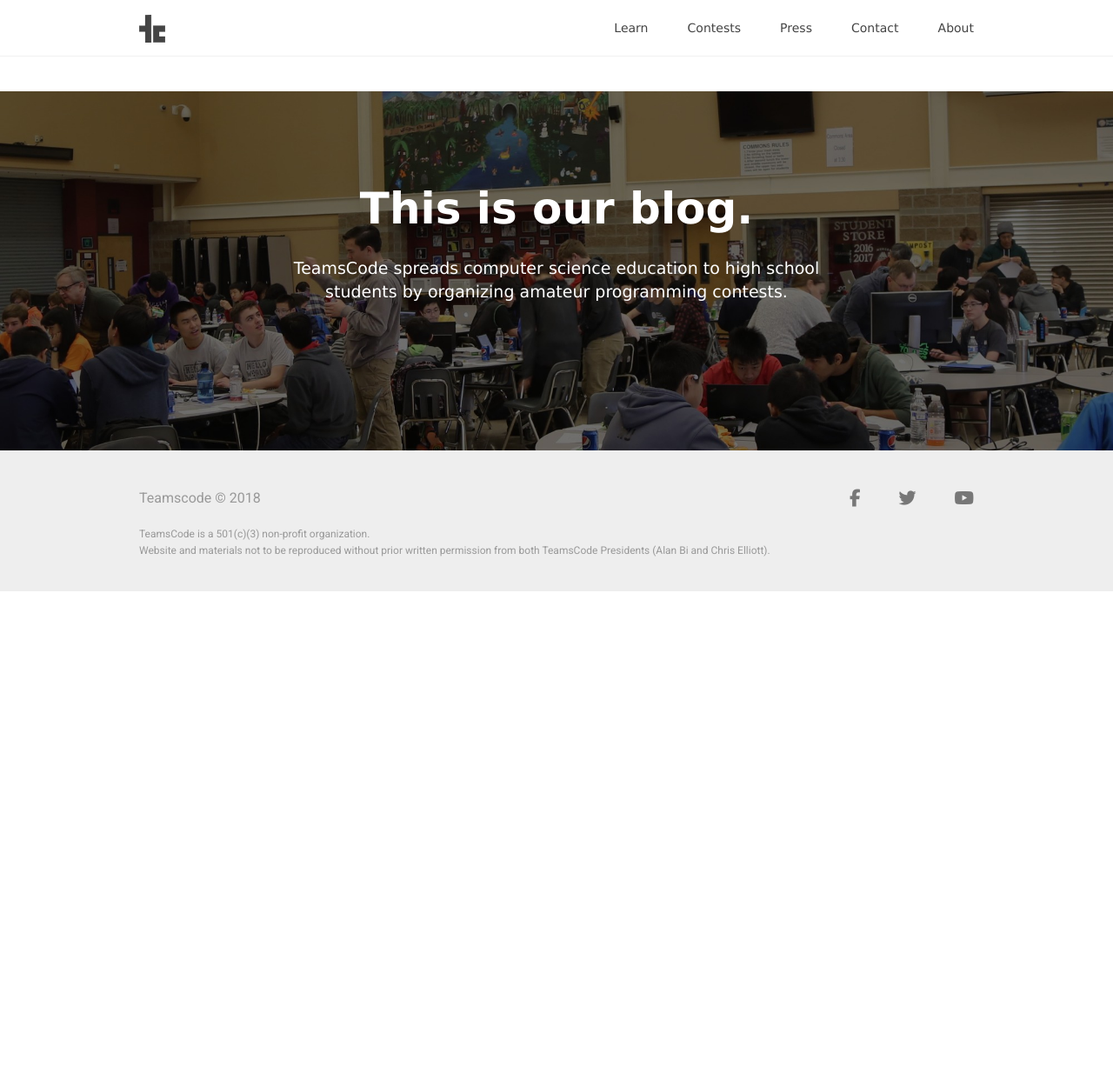
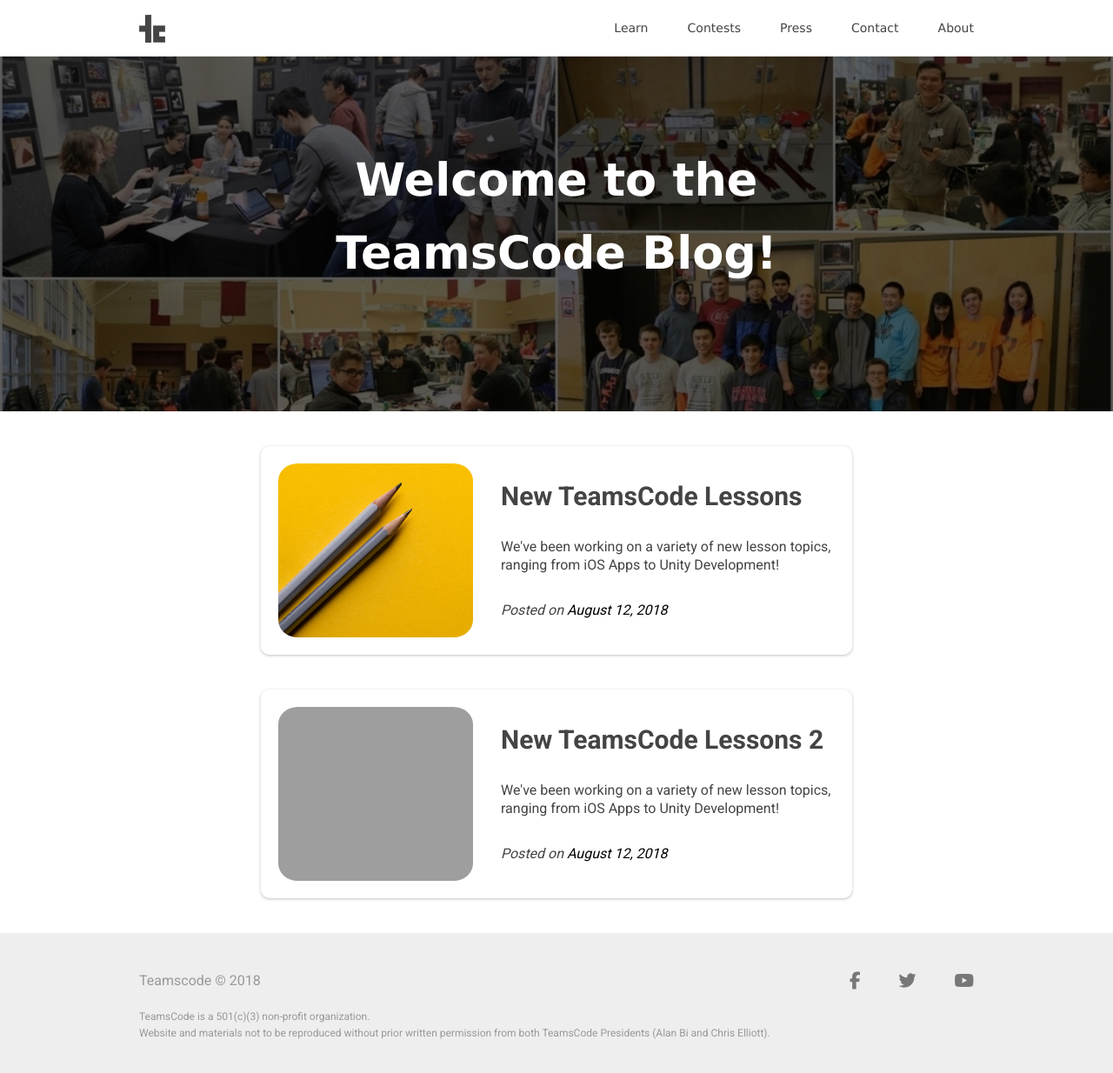
Before and after one commit to teamscode/teamscode.github.io, a Jekyll site: the page built from blog.html, in a window 1280 px wide and 1235 px high. Shown: the whole window at 87% size. Built offline with Jekyll 4.4.1, drawn with Linux system fonts in a browser that asks for light colours; nearby versions of some CDN libraries; grey boxes are pictures that could not be loaded.

Commit message:
added blog and about page information.

```diff
--- a/_sass/includes/_header.scss
+++ b/_sass/includes/_header.scss
@@ -10,7 +10,7 @@
   z-index:999999;
   height: $header-height;
   line-height: $header-line-height;
-  min-width:450px;
+  min-width:650px;
 
 
   .header-logo {
--- a/_sass/modules/_helpers.scss
+++ b/_sass/modules/_helpers.scss
@@ -1,5 +1,12 @@
 .site-max-width {
     max-width: $site-max-width;
+    margin: 0 auto;
+    padding: 0 20px;
+    position: relative;
+}
+
+.blog-max-width {
+    max-width: $blog-max-width;
     margin: 0 auto;
     padding: 0 20px;
     position: relative;
--- a/_sass/modules/_vars.scss
+++ b/_sass/modules/_vars.scss
@@ -22,5 +22,7 @@ $publicity-max-width: 720px;
 
 // Contact
 
+// About
 
-// About
+// Blog
+$blog-max-width: 760px;
--- a/_sass/pages/_blog.scss
+++ b/_sass/pages/_blog.scss
@@ -1,5 +1,5 @@
 .blog-header {
-    background: url('/assets/contest_images/index_photo_dark.jpg') no-repeat center center;
+    background: url('/assets/contest_images/blog_photo_dark.jpg') no-repeat center center;
     -webkit-background-size: cover;
     -moz-background-size: cover;
     -o-background-size: cover;
@@ -17,17 +17,77 @@
         font-family: Verdana;
         color: white;
         line-height: 1.4;
+        padding: 0px;
 
 
         .blog-header-section-h1 {
-            font-size: 50px;
+            font-size: 52.5px;
             font-weight: bold;
             margin-bottom: 20px;
-        }
-
-        .blog-header-section-h1-sub {
-            font-size: 19px;
-            margin-bottom: 50px;
+            line-height: 1.6;
         }
     }
 }
+
+.blog-container {
+    margin-top: 40px;
+
+    .blog-post-preview {
+        box-shadow: 0 1px 1px 0 rgba(60,64,67,.08), 0 1px 3px 1px rgba(60,64,67,.16);
+        transition: box-shadow 135ms cubic-bezier(.4,0,.2,1);
+        padding: 20px;
+        margin: 40px 40px;
+        height: 200px;
+        display: flex;
+        flex-direction: row;
+        align-content: space-between;
+        border-radius: 10px;
+
+        .blog-post-preview-image {
+            border-radius: 10%;
+            width: 35%;
+            -webkit-background-size: cover;
+            -moz-background-size: cover;
+            -o-background-size: cover;
+            background-size: cover;
+        }
+
+        .blog-post-preview-description {
+            margin: 20px 0px;
+            display:flex;
+            margin-left: 5%;
+            width: 60%;
+            flex-direction: column;
+            justify-content: space-between;
+        }
+
+        .blog-post-preview-title {
+            font-size: 30px;
+            font-weight: 700;
+        }
+
+        .blog-post-preview-subtitle {
+            font-size: 16px;
+            line-height: 1.3;
+        }
+
+        .blog-post-preview-footer {
+
+            font-size: 16px;
+            line-height: 1.3;
+            font-style: italic;
+
+            .blog-post-preview-footer-date {
+                color: black;
+            }
+
+        }
+
+    }
+
+    .blog-post-preview:hover {
+        box-shadow: 0 1px 3px 1px rgba(60,64,67,.2), 0 2px 8px 4px rgba(60,64,67,.1);
+        background: #f5f5f5;
+    }
+
+}
--- a/blog.html
+++ b/blog.html
@@ -1,17 +1,53 @@
 ---
-layout: page
-class: blog
-header: Blog
+layout: default
 ---
 <div class="blog-header clearfix">
   <div class="site-max-width clearfix">
     <div class="blog-header-section">
       <div class="blog-header-section-h1">
-        This is our blog.
+        Welcome to the TeamsCode Blog!
       </div>
       <div class="blog-header-section-h1-sub">
-        TeamsCode spreads computer science education to
-        high school students by organizing amateur programming contests.
     </div>
   </div>
+</div></div>
+<!--One blog post-->
+<div class="blog-container blog-max-width">
+  <a href="../assets/about_images/chris_about_image.JPG">
+  <div class="blog-post-preview">
+    <div class="blog-post-preview-image" style = "background-image: url(/assets/blog_images/new_teamscode_lessons.jpg)"></div>
+    <div class="blog-post-preview-description">
+      <div class="blog-post-preview-title">
+        New TeamsCode Lessons
+      </div>
+      <div class="blog-post-preview-subtitle">
+        We've been working on a variety of new lesson topics, ranging from
+        iOS Apps to Unity Development!
+      </div>
+      <div class="blog-post-preview-footer">
+        Posted on <span class="blog-post-preview-footer-date">August 12, 2018</span>
+      </div>
+    </div>
+  </div>
+  </a>
 </div>
+
+<div class="blog-container blog-max-width">
+  <a href="../assets/about_images/chris_about_image.JPG">
+    <div class="blog-post-preview">
+      <div class="blog-post-preview-image" style = "background-image: url(/assets/blog_images/new_teamscode_lessons_2.jpg)"></div>
+      <div class="blog-post-preview-description">
+        <div class="blog-post-preview-title">
+          New TeamsCode Lessons 2
+        </div>
+        <div class="blog-post-preview-subtitle">
+          We've been working on a variety of new lesson topics, ranging from
+          iOS Apps to Unity Development!
+        </div>
+        <div class="blog-post-preview-footer">
+          Posted on <span class="blog-post-preview-footer-date">August 12, 2018</span>
+        </div>
+      </div>
+    </div>
+  </a>
+</div>
```
Also changed, not shown: about.html (+92 -6 lines), assets/blog_images/new_teamscode_lessons.jpg (added), assets/contest_images/blog_photo_dark.jpg (added), 1 other file.
